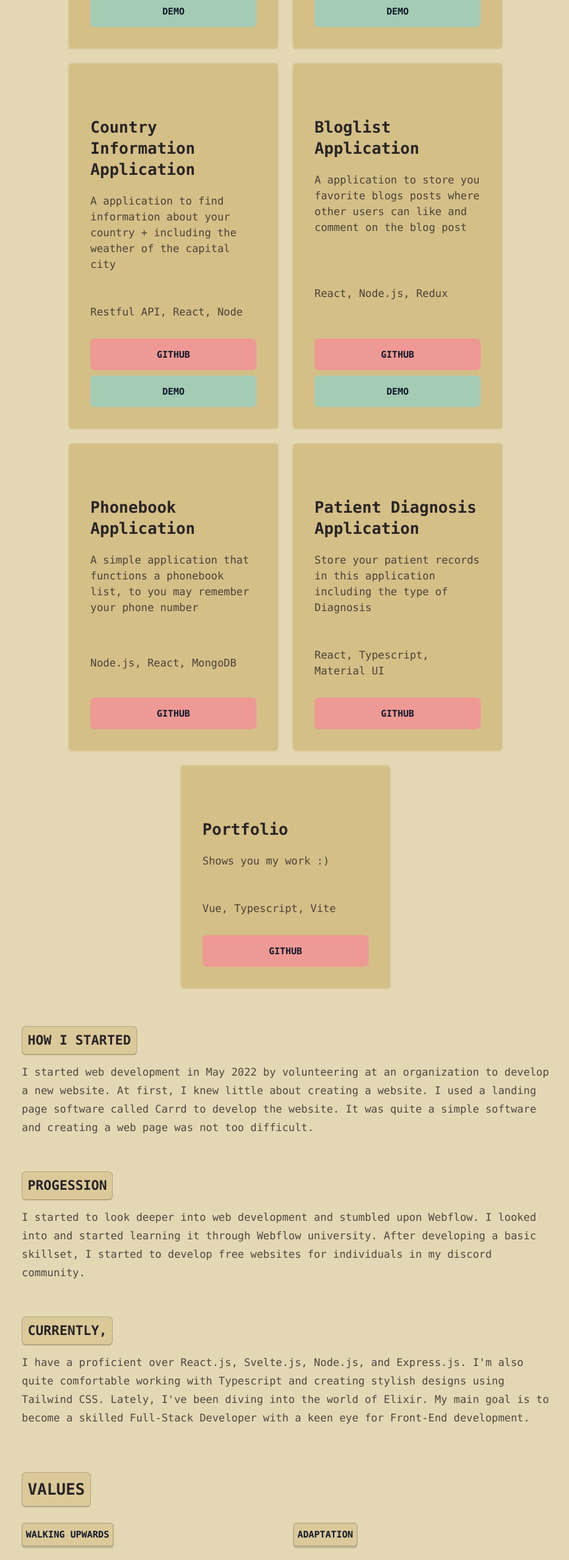
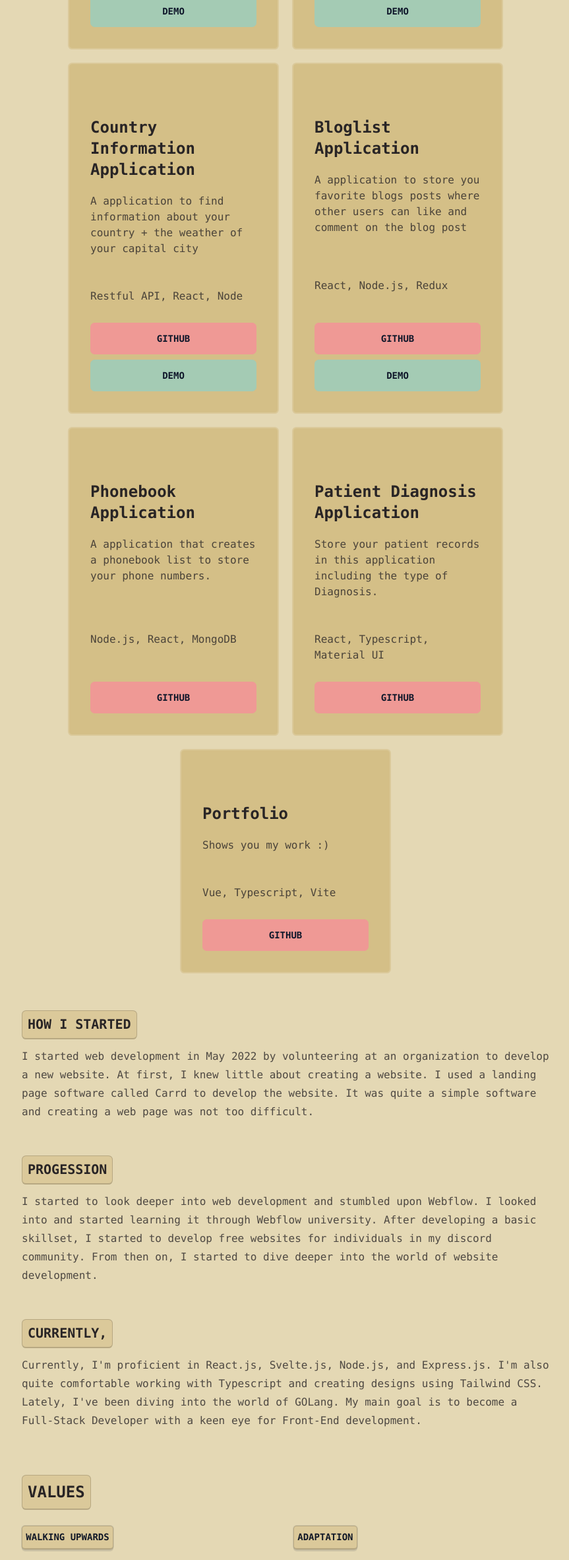
Before and after one commit to ebrahim95/portfolio, a Vue app: page / in a window 1280 px wide. Shown: the part 782-3146 px from the top of the page at 66% size, without its empty margins (207-1070 px from the left). Built offline with nearby package versions, Linux system fonts and the light colour scheme.

Commit message:
updated descriptions

```diff
--- a/src/App.vue
+++ b/src/App.vue
@@ -46,7 +46,7 @@ const other_message: other = reactive({
             url_demo="https://silent-dream-6984.fly.dev/">
             <template #heading> Country Information Application </template>
             <template #details>
-              A application to find information about your country + including the weather of the
+              A application to find information about your country + the weather of your
               capital city
             </template>
             <template #stack> Restful API, React, Node </template>
@@ -65,8 +65,7 @@ const other_message: other = reactive({
           <Card url_git="https://github.com/ebrahim95/practice-projects/tree/main/phonebook">
             <template #heading> Phonebook Application </template>
             <template #details>
-              A simple application that functions a phonebook list, to you may remember your phone
-              number
+              A application that creates a phonebook list to store your phone numbers.
             </template>
             <template #stack>Node.js, React, MongoDB</template>
           </Card>
@@ -75,7 +74,7 @@ const other_message: other = reactive({
           <Card url_git="https://github.com/ebrahim95/practice-projects/tree/main/patientor">
             <template #heading> Patient Diagnosis Application </template>
             <template #details>
-              Store your patient records in this application including the type of Diagnosis
+              Store your patient records in this application including the type of Diagnosis.
             </template>
             <template #stack> React, Typescript, Material UI </template>
           </Card>
@@ -108,16 +107,17 @@ const other_message: other = reactive({
         <p>
           I started to look deeper into web development and stumbled upon Webflow. I looked into and
           started learning it through Webflow university. After developing a basic skillset, I
-          started to develop free websites for individuals in my discord community.
+          started to develop free websites for individuals in my discord community. From then on, I started to
+          dive deeper into the world of website development.
         </p>
         <h3 class="kbd  font-bold">
           CURRENTLY,
         </h3>
 
         <p>
-          I have a proficient over React.js, Svelte.js, Node.js, and Express.js. I'm also quite comfortable working
-          with Typescript and creating stylish designs using Tailwind CSS. Lately, I've been diving into the world of
-          Elixir. My main goal is to become a skilled Full-Stack Developer with a keen eye for Front-End development.
+          Currently, I'm proficient in React.js, Svelte.js, Node.js, and Express.js. I'm also quite comfortable working
+          with Typescript and creating designs using Tailwind CSS. Lately, I've been diving into the world of
+          GOLang. My main goal is to become a Full-Stack Developer with a keen eye for Front-End development.
         </p>
       </section>
 
```
Also changed, not shown: 1 other file (tests, documents, lock files or other folders).
